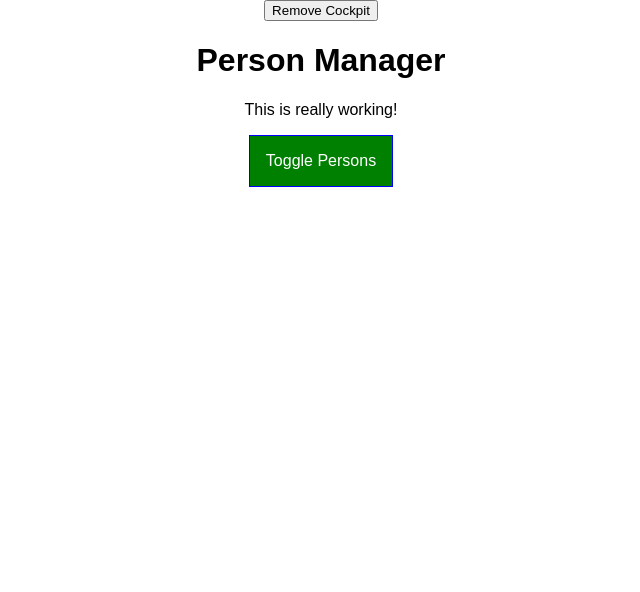
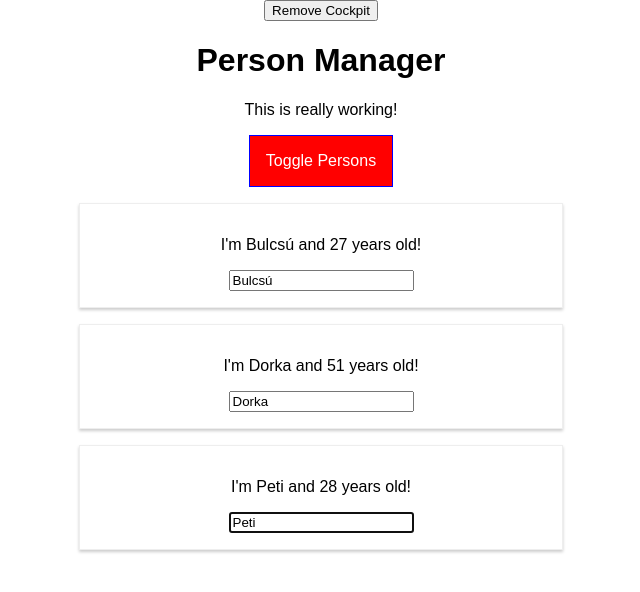
Before and after one commit to BulcsuFarmasi/react-course, a React app: page / in a window 1280 px wide. Shown: the top 592 px of the page, without its empty margins (319-959 px from the left). Built offline with nearby package versions, Linux system fonts and the light colour scheme.

Commit message:
use ref with React hooks

```diff
--- a/src/components/Cockpit/Cockpit.js
+++ b/src/components/Cockpit/Cockpit.js
@@ -1,14 +1,17 @@
-import React, { useEffect } from "react";
+import React, { useEffect, useRef } from "react";
 
 import classes from "./Cockpit.css";
 
 const cockpit = props => {
+  const toggleBtnRef = useRef(null);
+
   useEffect(() => {
     console.log("[Cockpit.js] useEffect");
     // Http request
-    setTimeout(() => {
-      alert("Saved data to cloud!");
-    }, 1000);
+    // setTimeout(() => {
+    //   alert("Saved data to cloud!");
+    // }, 1000);
+    toggleBtnRef.current.click();
     return () => {
       console.log("Cleanup work in useEffect");
     };
@@ -39,7 +42,7 @@
     <div className={classes.Cockpit}>
       <h1>{props.title}</h1>
       <p className={assignedClasses.join(" ")}>This is really working!</p>
-      <button className={btnClass} onClick={props.clicked}>
+      <button ref={toggleBtnRef} className={btnClass} onClick={props.clicked}>
         Toggle Persons
       </button>
     </div>
```
